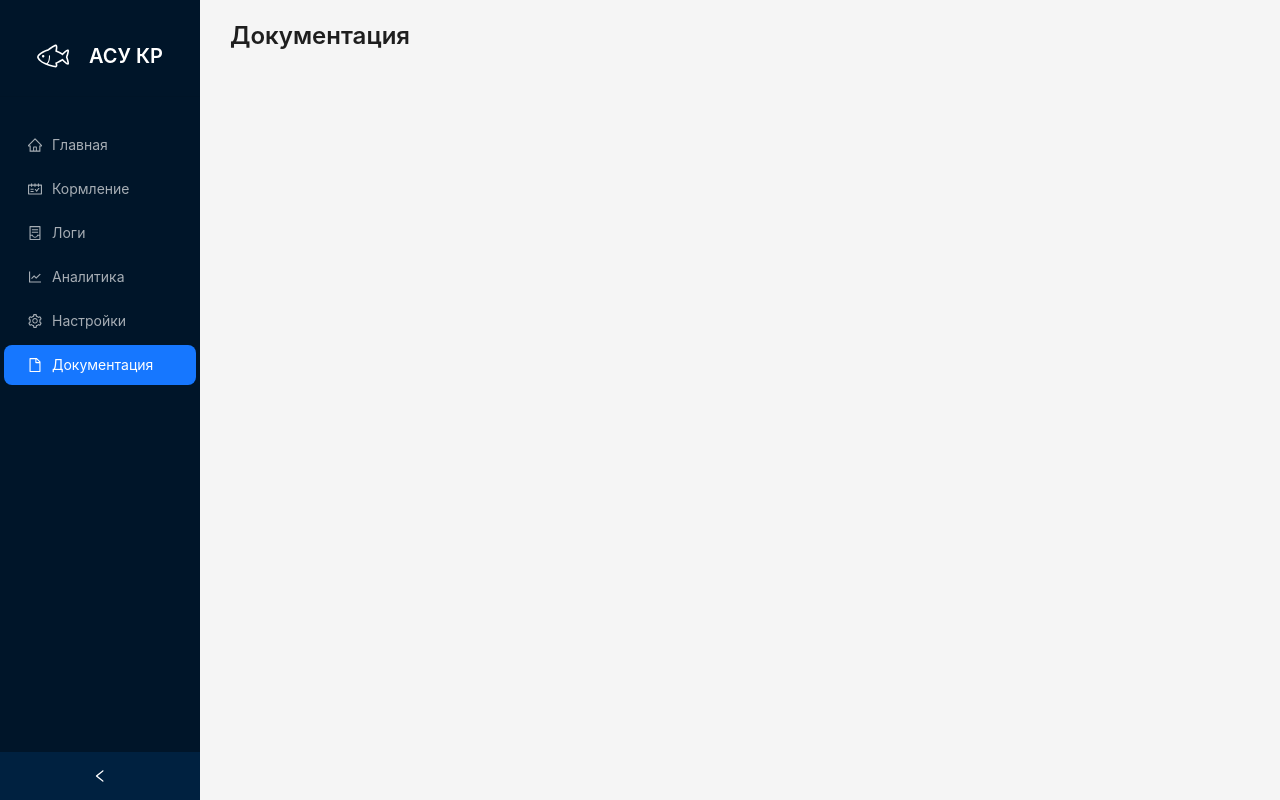
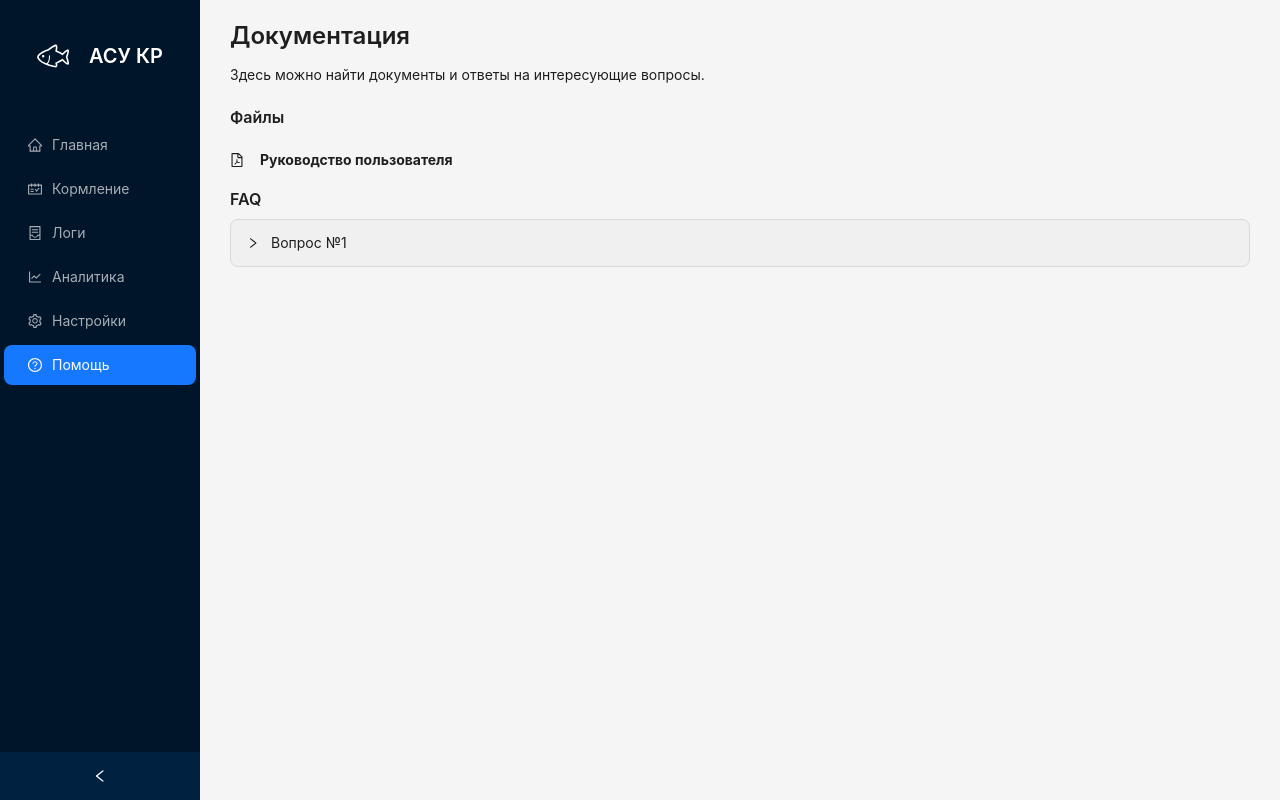
Before and after one commit to Keberson/iiot-feed-fish, a React (Vite) app in the folder src/frontend/: page /dashboard/docs in a window 1280 px wide. Built offline with nearby package versions, Linux system fonts and the light colour scheme.

Commit message:
[issue-18] Добавил страницу с Документацией и FAQ

```diff
--- a/src/frontend/src/routes/Docs/Docs.tsx
+++ b/src/frontend/src/routes/Docs/Docs.tsx
@@ -1,11 +1,46 @@
-import { Typography } from "antd";
+import { Collapse, List, Typography, type CollapseProps } from "antd";
 
 import "./Docs.css";
+import { FilePdfOutlined } from "@ant-design/icons";
 
-const { Title } = Typography;
+const { Title, Text, Link } = Typography;
+
+const docs = [
+    {
+        title: "Руководство пользователя",
+        url: "http://smth.ru",
+    },
+];
+
+const faq: CollapseProps["items"] = [
+    {
+        label: "Вопрос №1",
+        children: "Ответ №1",
+    },
+];
 
 const Docs = () => {
-    return <Title level={3}>Документация</Title>;
+    return (
+        <>
+            <Title level={3}>Документация</Title>
+            <Text>Здесь можно найти документы и ответы на интересующие вопросы.</Text>
+            <Title level={5}>Файлы</Title>
+            <List
+                itemLayout="horizontal"
+                dataSource={docs}
+                renderItem={(item) => (
+                    <List.Item>
+                        <List.Item.Meta
+                            avatar={<FilePdfOutlined />}
+                            title={<Link href={item.url}>{item.title}</Link>}
+                        />
+                    </List.Item>
+                )}
+            />
+            <Title level={5}>FAQ</Title>
+            <Collapse items={faq} />
+        </>
+    );
 };
 
 export default Docs;
--- a/src/frontend/src/routes/RootLayout/props.tsx
+++ b/src/frontend/src/routes/RootLayout/props.tsx
@@ -1,9 +1,9 @@
 import type { ItemType } from "antd/es/menu/interface";
 import {
     ContainerOutlined,
-    FileOutlined,
     HomeOutlined,
     LineChartOutlined,
+    QuestionCircleOutlined,
     ScheduleOutlined,
     SettingOutlined,
 } from "@ant-design/icons";
@@ -38,9 +38,9 @@ export const items = (prefix: string): ItemType[] =>
             icon: <SettingOutlined />,
         },
         {
-            label: "Документация",
+            label: "Помощь",
             url: "docs",
-            icon: <FileOutlined />,
+            icon: <QuestionCircleOutlined />,
         },
     ].map(({ label, icon, url }) => ({
         label: <MenuItem url={`/${prefix}/${url}`} text={label} />,
```
